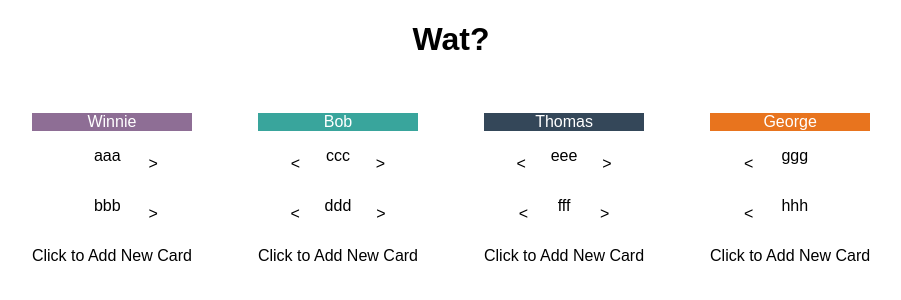
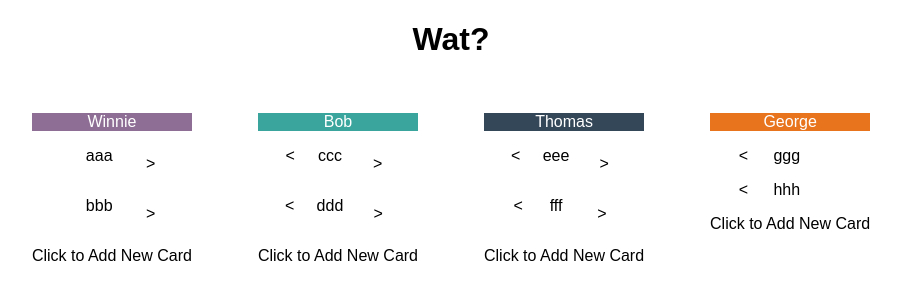
Before and after one commit to genxhero/todosboard, a React (Create React App) app: page / in a window 1280 px wide. Shown: the top 300 px of the page, without its empty margins (189-1090 px from the left). Built offline with nearby package versions, Linux system fonts and the light colour scheme.

Commit message:
fix classnames

```diff
--- a/src/Card.jsx
+++ b/src/Card.jsx
@@ -6,12 +6,12 @@ const Card = props => {
       <div className="card">
         <div
           id="left-shift-arrow"
-          className="card-shift-arrow"
+
           name={columnId}
           value={task}
           onClick={moveCardLeft}
         >
-          {columnId > 0 && <span> {"<"}</span>}
+          {columnId > 0 && <span > {"<"}</span>}
         </div>
 
         {task}
```
